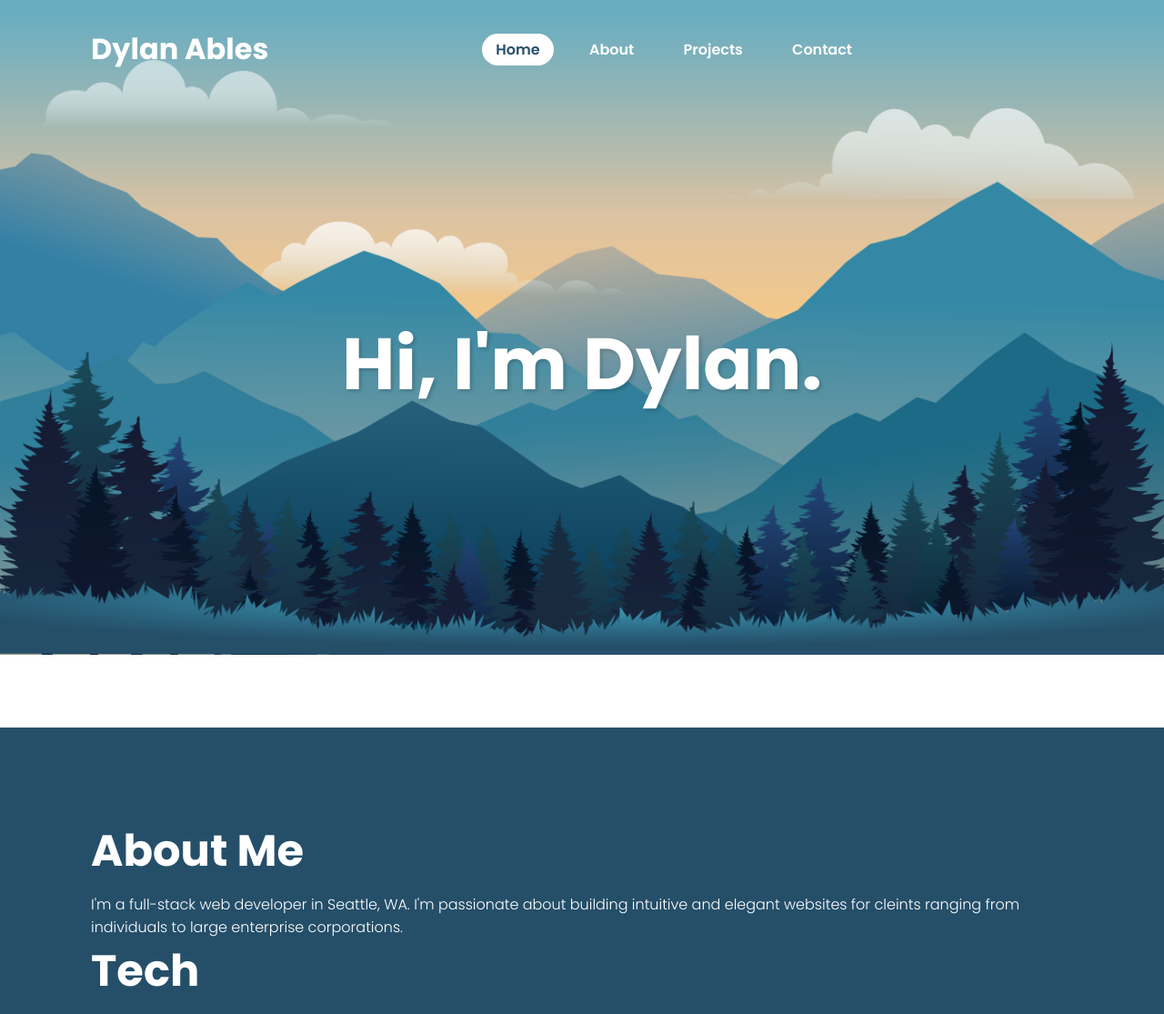
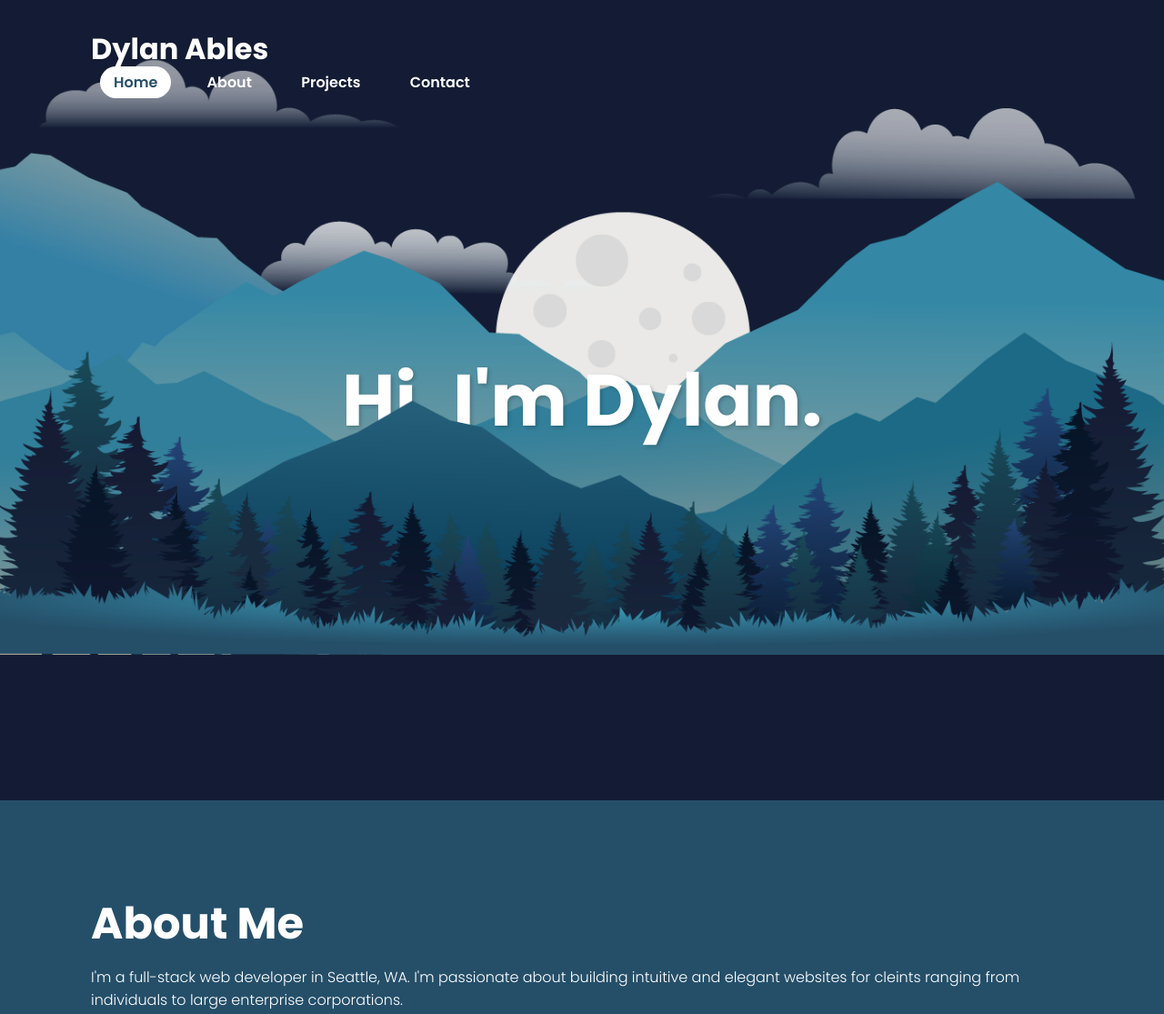
Before and after one commit to dylanables/portfolio, a PHP site: page / in a window 1280 px wide. Shown: the top 1115 px of the page at 91% size. Run offline with PHP 8.4, Linux system fonts and the light colour scheme.

Commit message:
Changed some graphics

```diff
--- a/index.html
+++ b/index.html
@@ -12,27 +12,27 @@
 <body>
 
     <header>
-        <h2 class="logo">Dylan Ables</h2>
-        <nav class="navigation">
-            <a href="#" class="active">Home</a>
-            <a href="#About">About</a>
-            <a href="#Projects">Projects</a>
-            <a href="#Contact">Contact</a>
+        <nav class="navbar">
+            <h2 class="logo navbar-item">Dylan Ables</h2>
+            <a href="#" class="navbar-item active">Home</a>
+            <a href="#About" class="navbar-item">About</a>
+            <a href="#Projects" class="navbar-item">Projects</a>
+            <a href="#Contact" class="navbar-item">Contact</a>
         </nav>
     </header>
 
     <section class="parallax">
-        <img src="images/background.png" id="background" />
+        <!-- <img src="images/background.png" id="background" /> -->
         <img src="images/seattle.png" id="seattle" />
         <img src="images/clouds-right.png" id="clouds-right" />
-        <img src="images/mountain6.png" id="mountain6" />
+        <img src="images/moon.png" id="mountain6" />
         <img src="images/clouds-left.png" id="clouds-left" />
         <img src="images/mountain5.png" id="mountain5" />
         <img src="images/mountain4.png" id="mountain4" />
         <img src="images/mountain3.png" id="mountain3" />
         <img src="images/mountain2.png" id="mountain2" />
+        <h2 id="text">Hi, I'm Dylan.</h2>
         <img src="images/mountain1.png" id="mountain1" />
-        <h2 id="text">Hi, I'm Dylan.</h2>
         <img src="images/trees.png" id="trees" />
     </section>
 
--- a/script.js
+++ b/script.js
@@ -2,6 +2,9 @@ let text = document.getElementById('text');
 let mountain6 = document.getElementById('mountain6');
 let cloudsLeft = document.getElementById('clouds-left');
 let cloudsRight = document.getElementById('clouds-right');
+
+const [red, green, blue] = [19, 28, 52]
+const bg = document.querySelector('.parallax')
 
 window.addEventListener('scroll', () => {
     let value = window.scrollY;
@@ -10,4 +13,11 @@ window.addEventListener('scroll', () => {
     mountain6.style.top = value * 2.5 + 'px';
     cloudsLeft.style.left = value * -1.5 + 'px';
     cloudsRight.style.left = value * 1.5 + 'px';
+
+    const y = 1 + (window.scrollY || window.pageYOffset) / 100
+    const [r, g, b] = [red*y, green*y, blue*y].map(Math.round)
+    bg.style.backgroundColor = `rgb(${r}, ${g}, ${b})`
+
+    var $nav = $(".navbar");
+    $nav.toggleClass('scrolled', $(this).scrollTop() > $nav.height());
 })
--- a/style.css
+++ b/style.css
@@ -14,7 +14,7 @@ body {
 }
 
 header {
-    position: absolute;
+    position: fixed;
     top: 0;
     left: 0;
     width: 100%;
@@ -25,6 +25,11 @@ header {
     z-index: 100;
 }
 
+.navbar .scrolled {
+    background-color: #fff !important;
+    transition: background-color 200ms linear;
+}
+
 .logo {
     font-size: 2em;
     color: #fff;
@@ -32,7 +37,7 @@ header {
     margin-right: 225px;
 }
 
-.navigation a {
+.navbar a {
     text-decoration: none;
     color: #fff;
     padding: 6px 15px;
@@ -41,8 +46,8 @@ header {
     font-weight: 600;
 }
 
-.navigation a:hover,
-.navigation a.active {
+.navbar a:hover,
+.navbar a.active {
     background-color: #fff;
     color: #254F69;
 }
@@ -52,7 +57,8 @@ header {
     display: flex;
     justify-content: center;
     align-items: center;
-    height: 100vh;
+    height: 110vh;
+    background-color: rgb(19, 28, 52);
 }
 
 #text {
```
Also changed, not shown: images/moon.png (added), images/seattle.png, 2 other files.
